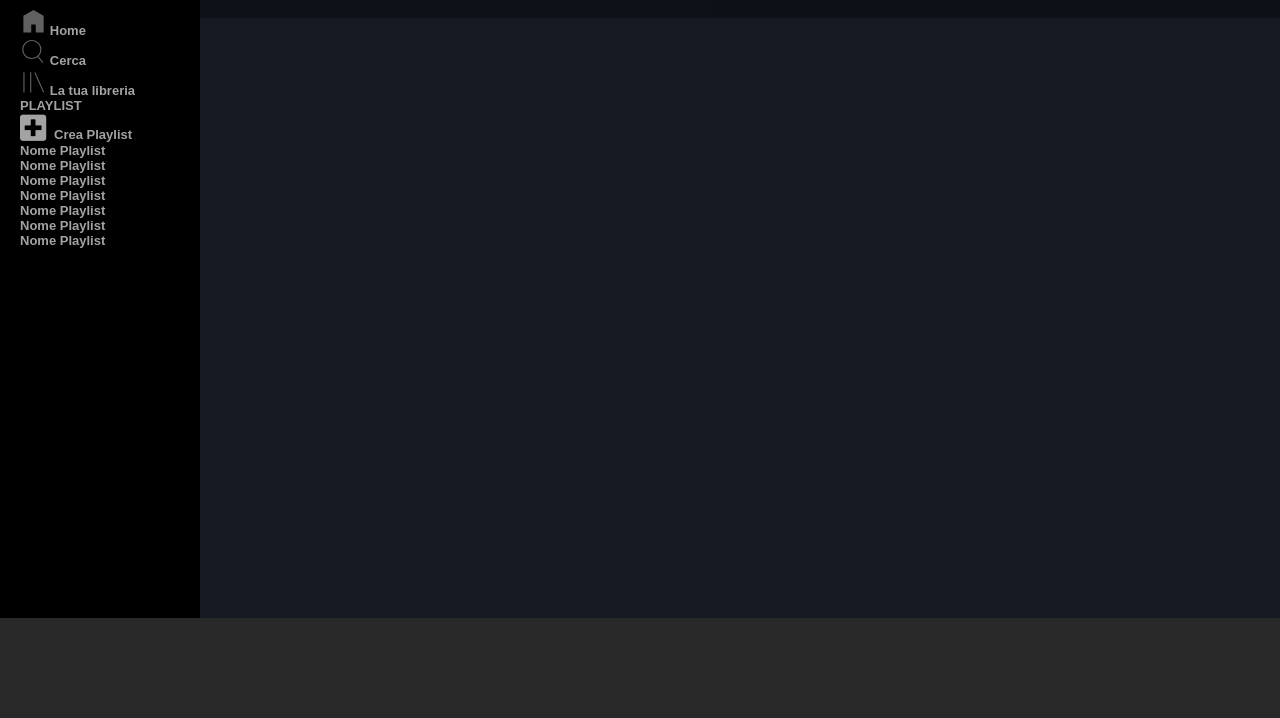
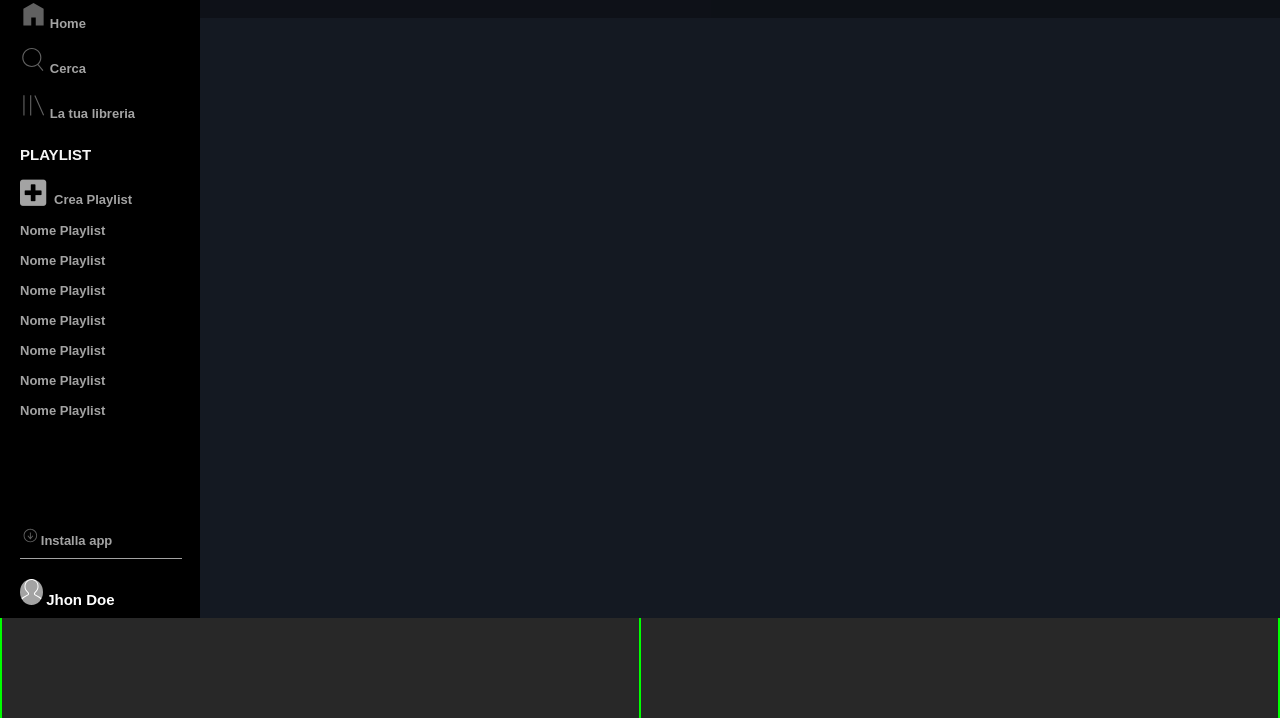
Before and after one commit to SydVic/html-css-spotifyweb, a plain HTML site: page index.html in a window 1280 px wide. Shown: the part 82-800 px from the top of the page. Drawn offline with Linux system fonts and the light colour scheme.

Commit message:
aggiunto testo e stile  sidebar-nav

```diff
--- a/css/style.css
+++ b/css/style.css
@@ -65,12 +65,13 @@ div.main-upgrade a:hover{
 div.sidebar-nav{
     width: 200px;
     background-color: #000000;
-    padding: 2rem 0 1rem 2rem;
+    flex-direction: column;
+    justify-content: space-between;
 }
 
 a.spotify-logo img{
     width: 70%;
-    margin-bottom: 3rem;
+    padding: 2rem 0 1rem 2rem;
 }
 
 /* MAIN */ /* PLAYLIST SECTION */
@@ -83,15 +84,45 @@ img.sidebar-img{
     filter: invert(67%) sepia(0%) saturate(2274%) hue-rotate(22deg) brightness(103%) contrast(75%);
 }
 
+div.sidebar-nav li {
+    margin-top: 1.5rem;
+    padding-left: 2rem;
+}
+
+div.sidebar-nav li:last-child {
+    margin-bottom: 2.5rem;
+}
+
+div.sidebar-nav li:hover span.sidebar-text{
+    color: #ffffff;
+}
+
+div.sidebar-nav li:hover a.sidebar-icon > i{
+    color: #ffffff;
+}
+
+div.sidebar-nav li:hover img.sidebar-img{
+    filter: invert(0%) sepia(100%) saturate(0%) hue-rotate(234deg) brightness(96%) contrast(107%);
+}
+
+div.sidebar-nav li:hover{
+    border-left: 3px solid #008000;
+}
+
+span.sidebar-list-title{
+    font-size: 1.5rem;
+    font-weight: bold;
+    text-transform: uppercase;
+    color: #f5f5f5;
+    padding-left: 2rem;
+}
+
 span.sidebar-text{
     color: #a3a3a3;
     font-size: 1.3rem;
     font-weight: 600;
 }
 
-span.sidebar-list-title{
-    text-transform: uppercase;
-}
 
 a.sidebar-icon > i{
     color: #a3a3a3;
@@ -99,10 +130,46 @@ a.sidebar-icon > i{
     margin-right: .5rem;
 }
 
+/* MAIN */ /* PROFILE SECTION */
+div.sidebar-end{
+    padding: 0 0 1rem 2rem;
+}
+
+img.download-img{
+    width:10%;
+    filter: invert(67%) sepia(0%) saturate(2274%) hue-rotate(22deg) brightness(103%) contrast(75%);
+}
+
+div.line{
+    width: 90%;
+    margin: 1rem 0 2rem 0;
+    border-bottom: 1px solid #a3a3a3;
+}
+
+img.profile-img{
+    width:13%;
+    background-color: #a3a3a3;
+    border-radius: 50%;
+}
+
+span.profile-name{
+    color: #ffffff;
+    font-size: 1.5rem;
+    font-weight: bold;
+}
 
 /* FOOTER */
 footer{
     width: 100%;
     height:100px;
     background-color: #282828;
+    flex-direction: row;
+    justify-content: space-between;
 }
+
+/* TEST */
+.footer-nav-left,
+.footer-nav-center,
+.footer-nav-right{
+    border: 1px solid lime;
+}
--- a/index.html
+++ b/index.html
@@ -16,7 +16,8 @@
             <a href="">effettua l'upgrade</a>
         </div>
 
-        <div class="sidebar-nav">
+        <div class="sidebar-nav flex">
+            <div>
                 <a class="spotify-logo" href="">
                     <img src="img/logo.svg" alt="">
                 </a>
@@ -41,10 +42,8 @@
                     </li>
                 </ul>
 
+                <span class="sidebar-list-title">playlist</span>
                 <ul>
-                <li>
-                    <span class="sidebar-text sidebar-list-title">playlist</span>
-                </li>
                     <li>
                         <a class="sidebar-icon" href="">
                             <i class="fas fa-plus-square"></i>
@@ -87,6 +86,19 @@
                         </a>
                     </li>
                 </ul>
+            </div>
+
+            <div class="sidebar-end">
+                <a href="">
+                    <img class="download-img" src="img/download.svg" alt="">
+                    <span class="sidebar-text">Installa app</span>
+                </a>
+                <div class="line"></div>
+                <a href="">
+                    <img class="profile-img" src="img/profile.svg" alt="" class="profile-img">
+                    <span class="profile-name">Jhon Doe</span>
+                </a>
+            </div>
 
         </div>
         <div class="main-playlists">
@@ -96,8 +108,16 @@
     <!-- /MAIN -->
 
     <!-- FOOTER -->
-    <footer class="footer-nav">
+    <footer class="footer-nav flex">
+        <div class="footer-nav-left">
 
+        </div>
+        <div class="footer-nav-center">
+
+        </div>
+        <div class="footer-nav-right">
+
+        </div>
     </footer>
     <!-- /FOOTER -->
 </body>
```
Lines whose indentation alone changed are shown as unchanged.
